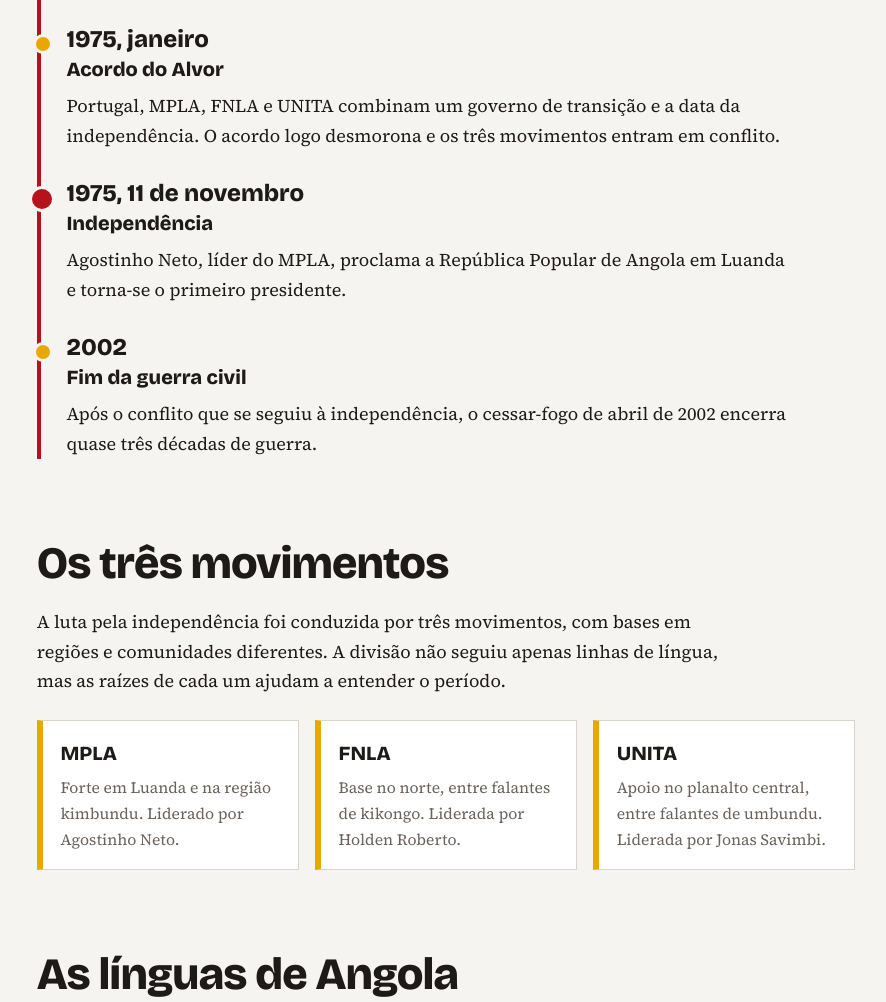
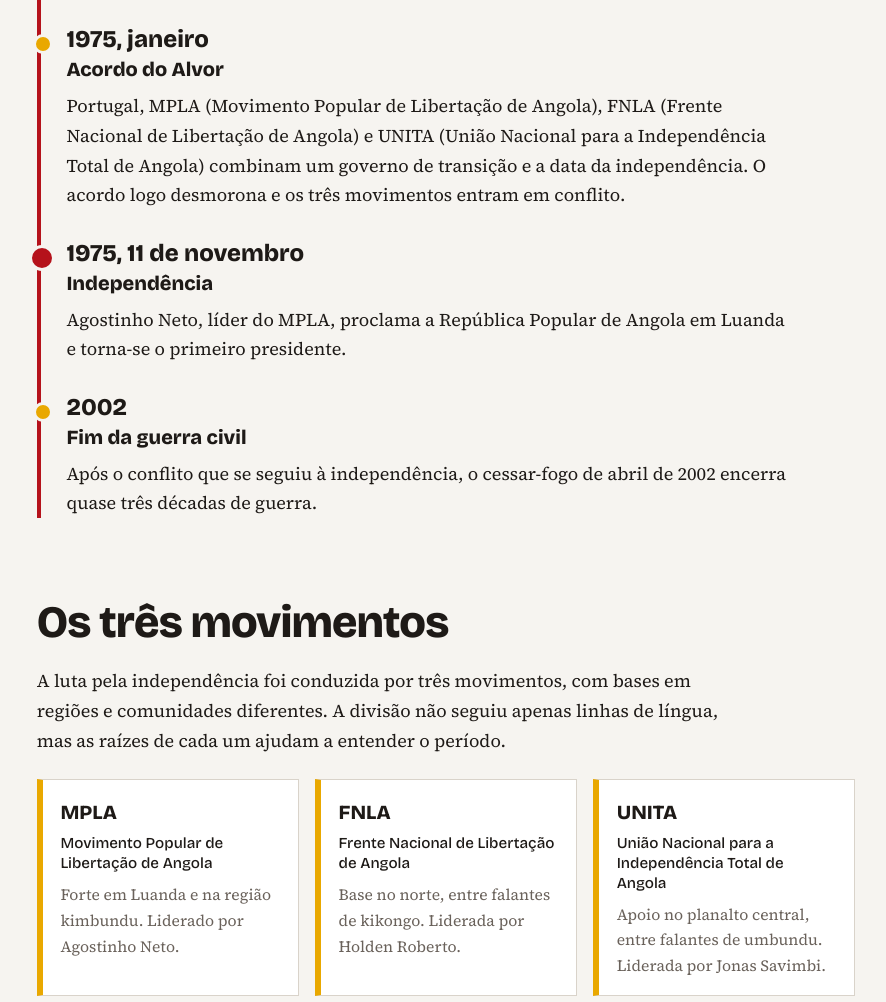
Before and after one commit to blxazedz/trabalho-angola-escola, a plain HTML site: page index.html in a window 1280 px wide. Shown: the part 1753-2755 px from the top of the page, without its empty margins (194-1080 px from the left). Drawn offline with nearby package versions, Linux system fonts and the light colour scheme.

Commit message:
Upda2222te index.html

```diff
--- a/index.html
+++ b/index.html
@@ -38,6 +38,7 @@
 .actors{display:grid;grid-template-columns:repeat(auto-fit,minmax(200px,1fr));gap:1rem;margin-top:1.5rem}
 .actors div{background:var(--card);border:1px solid var(--line);padding:1rem 1.1rem;border-left:6px solid var(--gold)}
 .actors p{margin:.2rem 0 0;font-size:.98rem;color:var(--mute)}
+.actors .full{font:500 .95rem/1.3 "Bricolage Grotesque",sans-serif;color:var(--ink);margin:0 0 .5rem}
 .tabs{display:flex;flex-wrap:wrap;gap:.5rem;margin:1.5rem 0 1rem}
 .tabs button{font:500 1rem "Bricolage Grotesque",sans-serif;padding:.6rem 1.1rem;border:2px solid var(--ink);background:transparent;color:var(--ink);cursor:pointer;border-radius:999px}
 .tabs button[aria-selected="true"]{background:var(--red);border-color:var(--red);color:#fff}
@@ -83,7 +84,7 @@
   <dl class="ficha" style="margin-bottom:0">
     <div><dt>Capital</dt><dd>Luanda</dd></div>
     <div><dt>Idioma oficial</dt><dd>Português<small>Línguas nacionais: umbundu, kimbundu, kikongo e outras</small></dd></div>
-    <div><dt>Moeda</dt><dd>Kwanza (AOA)</dd></div>
+    <div><dt>Moeda</dt><dd>Kwanza (AOA)<small>AOA: código internacional (ISO) do kwanza angolano</small></dd></div>
     <div><dt>População</dt><dd>cerca de 37 milhões<small>Estimativa recente. O censo de 2014 contou 25,8 milhões.</small></dd></div>
     <div class="hl"><dt>Independência</dt><dd>11 de novembro de 1975<small>De Portugal</small></dd></div>
     <div><dt>Primeiro presidente</dt><dd>Agostinho Neto</dd></div>
@@ -97,7 +98,7 @@
   <ol class="tl">
     <li><span class="y">1961</span><h3>Começa a luta armada</h3><p>Em 4 de fevereiro, ataques em Luanda marcam o início da guerra de libertação contra o domínio português.</p></li>
     <li><span class="y">1974</span><h3>Revolução dos Cravos</h3><p>Em 25 de abril, militares derrubam o regime em Portugal. O novo governo aceita negociar o fim do império colonial.</p></li>
-    <li><span class="y">1975, janeiro</span><h3>Acordo do Alvor</h3><p>Portugal, MPLA, FNLA e UNITA combinam um governo de transição e a data da independência. O acordo logo desmorona e os três movimentos entram em conflito.</p></li>
+    <li><span class="y">1975, janeiro</span><h3>Acordo do Alvor</h3><p>Portugal, MPLA (Movimento Popular de Libertação de Angola), FNLA (Frente Nacional de Libertação de Angola) e UNITA (União Nacional para a Independência Total de Angola) combinam um governo de transição e a data da independência. O acordo logo desmorona e os três movimentos entram em conflito.</p></li>
     <li class="big"><span class="y">1975, 11 de novembro</span><h3>Independência</h3><p>Agostinho Neto, líder do MPLA, proclama a República Popular de Angola em Luanda e torna-se o primeiro presidente.</p></li>
     <li><span class="y">2002</span><h3>Fim da guerra civil</h3><p>Após o conflito que se seguiu à independência, o cessar-fogo de abril de 2002 encerra quase três décadas de guerra.</p></li>
   </ol>
@@ -107,9 +108,9 @@
   <h2>Os três movimentos</h2>
   <p>A luta pela independência foi conduzida por três movimentos, com bases em regiões e comunidades diferentes. A divisão não seguiu apenas linhas de língua, mas as raízes de cada um ajudam a entender o período.</p>
   <div class="actors">
-    <div><h3>MPLA</h3><p>Forte em Luanda e na região kimbundu. Liderado por Agostinho Neto.</p></div>
-    <div><h3>FNLA</h3><p>Base no norte, entre falantes de kikongo. Liderada por Holden Roberto.</p></div>
-    <div><h3>UNITA</h3><p>Apoio no planalto central, entre falantes de umbundu. Liderada por Jonas Savimbi.</p></div>
+    <div><h3>MPLA</h3><p class="full">Movimento Popular de Libertação de Angola</p><p>Forte em Luanda e na região kimbundu. Liderado por Agostinho Neto.</p></div>
+    <div><h3>FNLA</h3><p class="full">Frente Nacional de Libertação de Angola</p><p>Base no norte, entre falantes de kikongo. Liderada por Holden Roberto.</p></div>
+    <div><h3>UNITA</h3><p class="full">União Nacional para a Independência Total de Angola</p><p>Apoio no planalto central, entre falantes de umbundu. Liderada por Jonas Savimbi.</p></div>
   </div>
 </section>
 
@@ -142,7 +143,7 @@
   </div>
 
   <h3 style="margin-top:2.5rem">Quantos falam o quê</h3>
-  <div class="bars" role="img" aria-label="Gráfico de barras: português cerca de 71%, umbundu 23%, kikongo 8%, kimbundu 8%">
+  <div class="bars" role="img" aria-label="Gráfico de barras: português Cerca de 71%, umbundu 23%, kikongo 8%, kimbundu 8%">
     <div class="bar"><span>Português</span><i class="pt" style="width:71%"></i><span>~71%</span></div>
     <div class="bar"><span>Umbundu</span><i style="width:23%"></i><span>~23%</span></div>
     <div class="bar"><span>Kikongo</span><i style="width:8%"></i><span>~8%</span></div>
```
